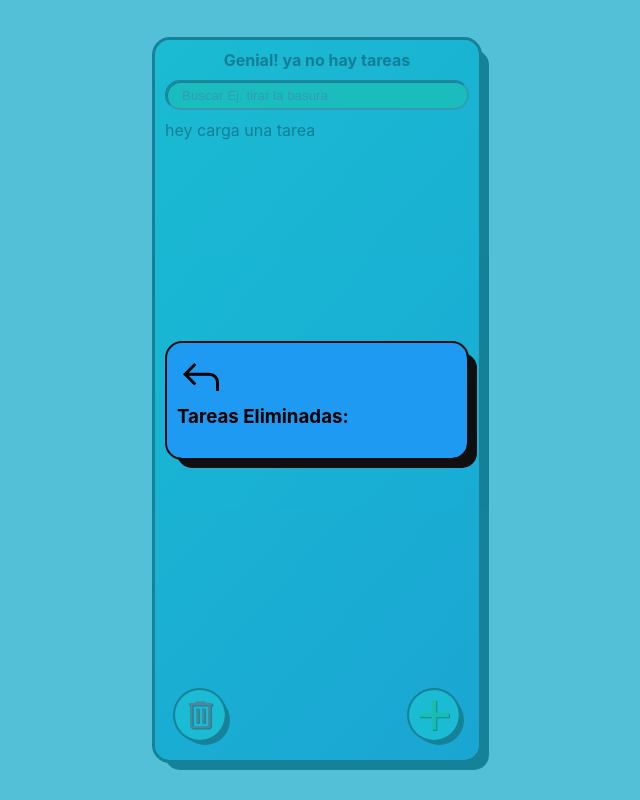
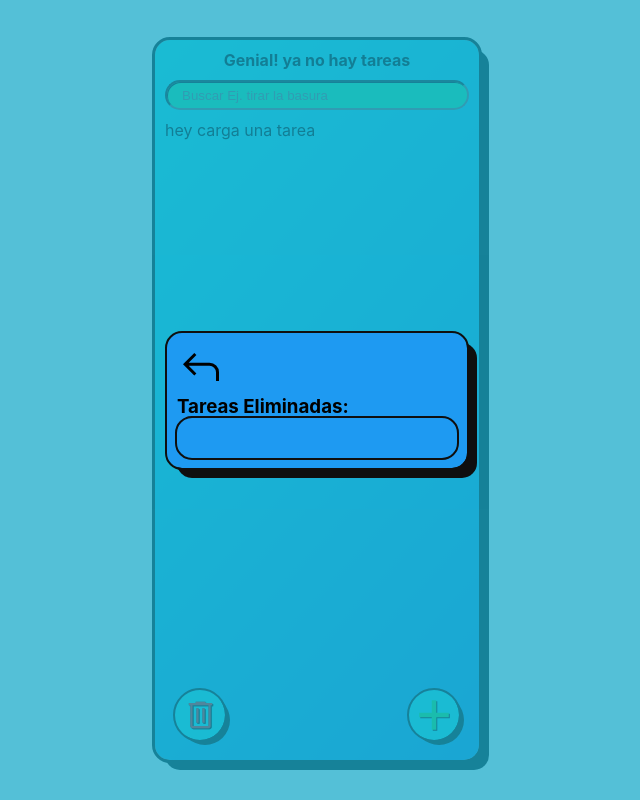
Before and after one commit to GustavoEraso/ToDo-react-2023, a React (Create React App) app: page / in a window 1280 px wide. Both pictures are taken after a click on the element 523 px from the left and 715 px from the top of the page. Shown: the whole page, without its empty margins (323-963 px from the left). Built offline with nearby package versions, Linux system fonts and the light colour scheme.

Commit message:
DeletedList scroll

```diff
--- a/src/components/ToDoDeletedList.jsx
+++ b/src/components/ToDoDeletedList.jsx
@@ -14,6 +14,7 @@ function ToDoDeletedList({closeTrash}){
         <section className="ToDoDeletedList">
             <span className='ToDoDeletedList__return' onClick={closeTrash}><ReturnImg  alt="return to main button" /></span>
             <h3>Tareas Eliminadas:</h3>
+            <section className='ToDoDeletedList__ul-contanier'>
             <ul className="ToDoDeletedList__ul">
                 {deletedTodos.map((todo)=>
                     <ToDoItem
@@ -22,6 +23,7 @@ function ToDoDeletedList({closeTrash}){
                     disabled
                     />)}
             </ul>
+            </section>
         </section>
     )
 }
--- a/src/styles/ToDoDeletedList.css
+++ b/src/styles/ToDoDeletedList.css
@@ -11,7 +11,23 @@
     padding: 10px;
     box-shadow: 10px 10px var(--line-color);
 
+
 }
+.ToDoDeletedList::-webkit-scrollbar {
+    width: 0;
+}
+
+.ToDoDeletedList__ul-contanier{
+    position:relative;
+    outline: 2px solid var(--line-color);
+    border-radius: 15px;
+    background-color: var(--main-background);
+    width: 100%;
+    height: auto;
+    max-height: calc(100vh - 180px);
+    padding: 10px;
+    overflow: scroll;
+  }
 
 .ToDoDeletedList__ul{
     list-style: none;
@@ -21,4 +37,5 @@
     gap: 10px;
     padding-block: 10px;
 
+
 }
--- a/src/styles/ToDoList.css
+++ b/src/styles/ToDoList.css
@@ -3,9 +3,7 @@
     overflow: scroll;
     padding: 0 10px;
     max-height: 78%;
-
     border-radius: 15px;
-
 }
 
 .ToDoList-main-container::-webkit-scrollbar {
```
